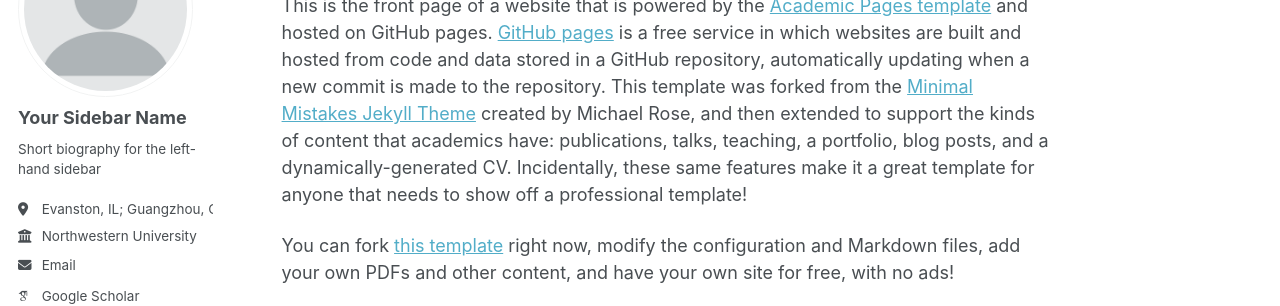
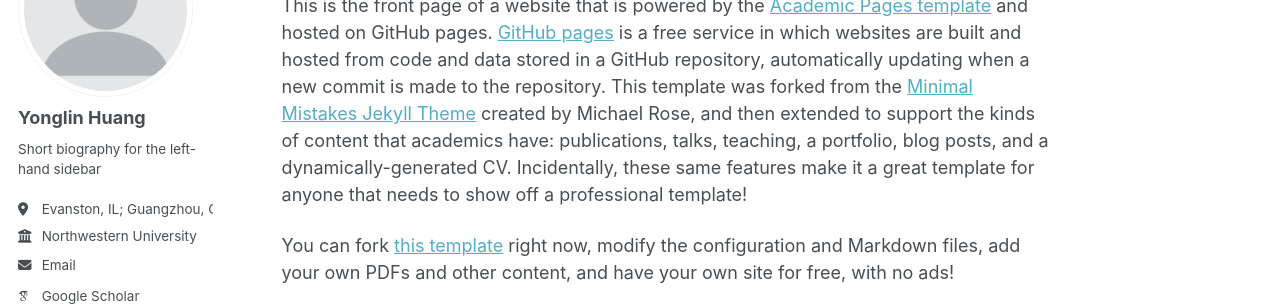
Before and after one commit to yonglinhhyl/yonglinhhyl.github.io, a Jekyll site: the page built from _pages/about.md, in a window 1280 px wide. Shown: the part 179-485 px from the top of the page. Built offline with Jekyll 4.4.1, drawn with Linux system fonts in a browser that asks for light colours; some web fonts are replaced; a script bundle is joined from its source files by our own code; library files that are not in the unit come from our copies.

Commit message:
Update author name in configuration

```diff
--- a/_config.yml
+++ b/_config.yml
@@ -24,7 +24,7 @@ repository               : "academicpages/academicpages.github.io"
 author:
   # Biographic information
   avatar           : "profile.png"
-  name             : "Your Sidebar Name"
+  name             : "Yonglin Huang"
   pronouns         : # example: "she/her"
   bio              : "Short biography for the left-hand sidebar"
   location         : "Evanston, IL; Guangzhou, China"
```
